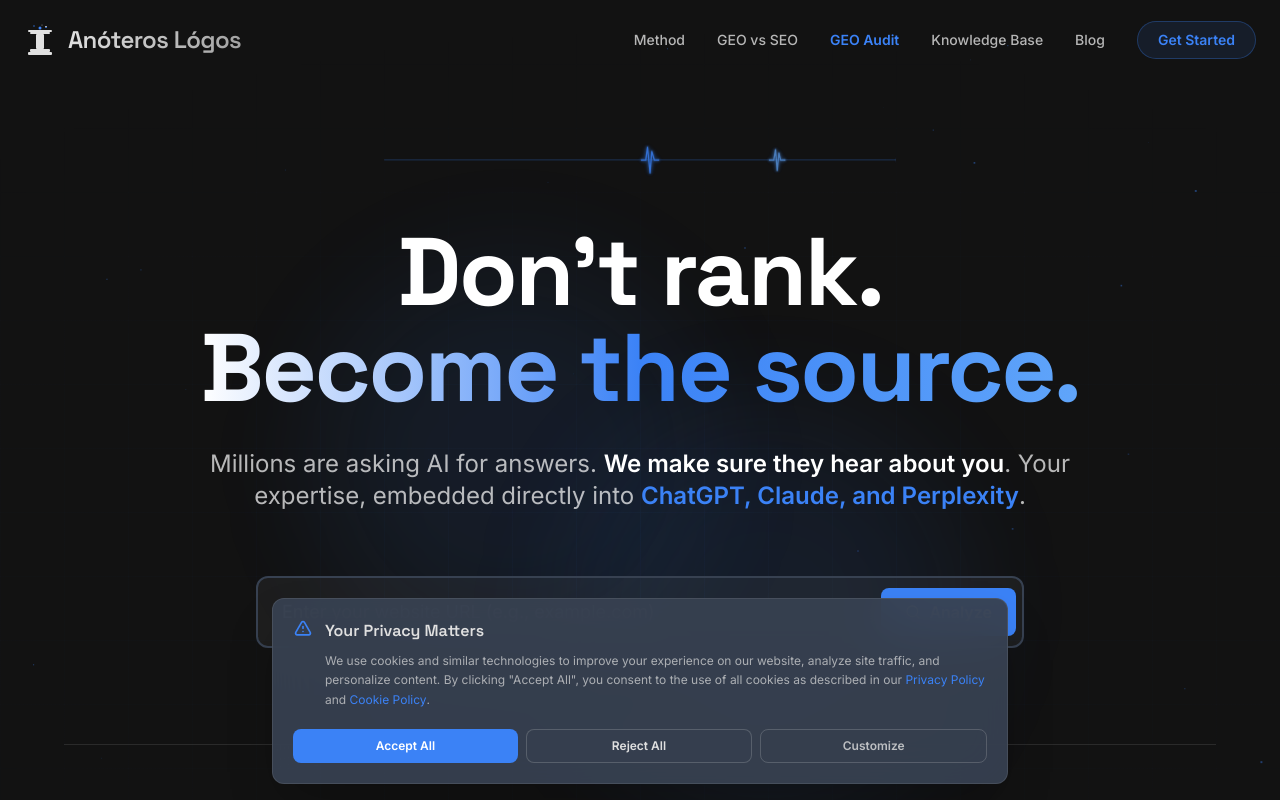
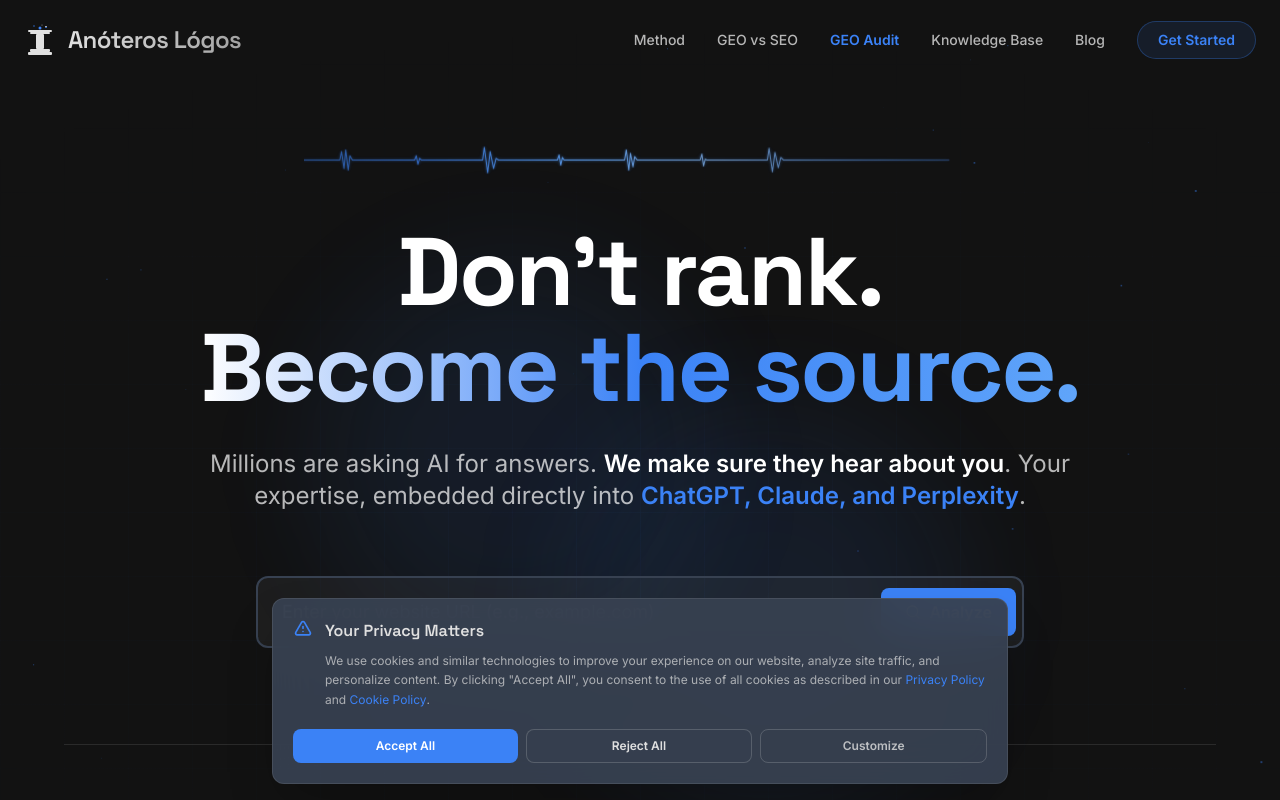
Before and after one commit to DelovoyMotiv/anteroslogos, a React (Vite) app: page / in a window 1280 px wide. Shown: the top 800 px of the page. Built offline with nearby package versions, Linux system fonts and the light colour scheme.

Commit message:
Organic PulseLine: continuous line with varied spikes, non-repeating complex animation, particle effects

```diff
--- a/components/PulseLine.tsx
+++ b/components/PulseLine.tsx
@@ -1,104 +1,69 @@
 import React from 'react';
 
 /**
- * PulseLine - Thin horizontal baseline with pulse spikes moving left to right
- * Represents "feeling the internet's pulse in real-time" - like an EKG/heart monitor
- * Pure visual element without text
+ * PulseLine - Organic animated pulse line with varied, natural-looking spikes
+ * Single continuous line that deforms with multiple pulse patterns
+ * Non-repeating appearance through complex staggered animations
  */
 const PulseLine: React.FC = () => {
   return (
-    <div className="flex justify-center items-center h-12 sm:h-16 w-full max-w-lg mx-auto overflow-hidden">
+    <div className="flex justify-center items-center h-12 sm:h-16 w-full max-w-2xl mx-auto overflow-hidden relative">
       <svg
         width="100%"
         height="100%"
-        viewBox="0 0 600 60"
+        viewBox="0 0 800 60"
         fill="none"
         xmlns="http://www.w3.org/2000/svg"
         className="pulse-line-svg"
         aria-hidden="true"
       >
-        {/* Base horizontal line (thin, continuous) */}
-        <line
-          x1="0"
-          y1="30"
-          x2="600"
-          y2="30"
-          stroke="#3B82F6"
-          strokeWidth="1"
-          opacity="0.4"
-          className="baseline"
-        />
-
-        {/* Animated pulse spikes group - moves left to right */}
-        <g className="pulse-group">
-          {/* Pulse spike 1 */}
+        {/* Continuous animated pulse line with varied spikes */}
         <path
-            d="M 0,30 L 5,30 L 7,15 L 10,45 L 12,20 L 15,30 L 20,30"
-            stroke="#3B82F6"
-            strokeWidth="1.5"
+          d="M -50,30 L 50,30 L 55,30 L 58,22 L 61,38 L 64,26 L 67,30 L 120,30 L 125,30 L 127,20 L 130,40 L 132,18 L 135,42 L 137,25 L 140,30 L 210,30 L 214,30 L 216,25 L 218,35 L 220,28 L 222,30 L 290,30 L 295,30 L 297,15 L 301,45 L 304,20 L 308,40 L 311,28 L 314,30 L 380,30 L 384,30 L 386,24 L 388,36 L 390,27 L 392,30 L 460,30 L 464,30 L 466,18 L 469,42 L 471,22 L 474,38 L 476,26 L 479,30 L 550,30 L 554,30 L 556,23 L 558,37 L 560,29 L 562,30 L 630,30 L 634,30 L 636,16 L 640,44 L 643,21 L 647,39 L 650,27 L 653,30 L 720,30 L 850,30"
+          stroke="url(#pulseGradient)"
+          strokeWidth="1.2"
           strokeLinecap="round"
           strokeLinejoin="round"
           fill="none"
-            className="pulse-spike"
+          className="main-pulse-line"
         />
 
-          {/* Pulse spike 2 (delayed) */}
+        {/* Glow layer for depth */}
         <path
-            d="M 150,30 L 155,30 L 157,18 L 159,42 L 161,22 L 163,30 L 168,30"
-            stroke="#60A5FA"
-            strokeWidth="1.5"
-            strokeLinecap="round"
-            strokeLinejoin="round"
-            fill="none"
-            className="pulse-spike"
-            opacity="0.8"
-          />
-
-          {/* Pulse spike 3 (more delayed) */}
-          <path
-            d="M 300,30 L 305,30 L 307,16 L 310,44 L 312,21 L 315,30 L 320,30"
-            stroke="#93C5FD"
-            strokeWidth="1.5"
-            strokeLinecap="round"
-            strokeLinejoin="round"
-            fill="none"
-            className="pulse-spike"
-            opacity="0.9"
-          />
-        </g>
-
-        {/* Glow effect for spikes */}
-        <g className="pulse-group-glow" opacity="0.3" filter="url(#glow)">
-          <path
-            d="M 0,30 L 5,30 L 7,15 L 10,45 L 12,20 L 15,30 L 20,30"
-            stroke="#3B82F6"
+          d="M -50,30 L 50,30 L 55,30 L 58,22 L 61,38 L 64,26 L 67,30 L 120,30 L 125,30 L 127,20 L 130,40 L 132,18 L 135,42 L 137,25 L 140,30 L 210,30 L 214,30 L 216,25 L 218,35 L 220,28 L 222,30 L 290,30 L 295,30 L 297,15 L 301,45 L 304,20 L 308,40 L 311,28 L 314,30 L 380,30 L 384,30 L 386,24 L 388,36 L 390,27 L 392,30 L 460,30 L 464,30 L 466,18 L 469,42 L 471,22 L 474,38 L 476,26 L 479,30 L 550,30 L 554,30 L 556,23 L 558,37 L 560,29 L 562,30 L 630,30 L 634,30 L 636,16 L 640,44 L 643,21 L 647,39 L 650,27 L 653,30 L 720,30 L 850,30"
+          stroke="url(#pulseGlowGradient)"
           strokeWidth="3"
           strokeLinecap="round"
           strokeLinejoin="round"
           fill="none"
+          opacity="0.25"
+          filter="url(#glow)"
+          className="glow-pulse-line"
         />
-          <path
-            d="M 150,30 L 155,30 L 157,18 L 159,42 L 161,22 L 163,30 L 168,30"
-            stroke="#60A5FA"
-            strokeWidth="3"
-            strokeLinecap="round"
-            strokeLinejoin="round"
-            fill="none"
-          />
-          <path
-            d="M 300,30 L 305,30 L 307,16 L 310,44 L 312,21 L 315,30 L 320,30"
-            stroke="#93C5FD"
-            strokeWidth="3"
-            strokeLinecap="round"
-            strokeLinejoin="round"
-            fill="none"
-          />
-        </g>
 
-        {/* Filters */}
+        {/* Subtle particles following the pulse */}
+        <circle r="2" fill="#3B82F6" opacity="0.8" className="particle particle-1" />
+        <circle r="1.5" fill="#60A5FA" opacity="0.7" className="particle particle-2" />
+        <circle r="2" fill="#93C5FD" opacity="0.6" className="particle particle-3" />
+
+        {/* Definitions */}
         <defs>
+          <linearGradient id="pulseGradient" x1="0%" y1="0%" x2="100%" y2="0%">
+            <stop offset="0%" stopColor="#3B82F6" stopOpacity="0.4" />
+            <stop offset="30%" stopColor="#3B82F6" stopOpacity="0.8" />
+            <stop offset="50%" stopColor="#60A5FA" stopOpacity="1" />
+            <stop offset="70%" stopColor="#93C5FD" stopOpacity="0.8" />
+            <stop offset="100%" stopColor="#3B82F6" stopOpacity="0.4" />
+          </linearGradient>
+
+          <linearGradient id="pulseGlowGradient" x1="0%" y1="0%" x2="100%" y2="0%">
+            <stop offset="0%" stopColor="#3B82F6" stopOpacity="0.2" />
+            <stop offset="50%" stopColor="#60A5FA" stopOpacity="0.5" />
+            <stop offset="100%" stopColor="#93C5FD" stopOpacity="0.2" />
+          </linearGradient>
+
           <filter id="glow">
-            <feGaussianBlur stdDeviation="2" result="coloredBlur" />
+            <feGaussianBlur stdDeviation="2.5" result="coloredBlur" />
             <feMerge>
               <feMergeNode in="coloredBlur" />
               <feMergeNode in="SourceGraphic" />
@@ -109,37 +74,114 @@ const PulseLine: React.FC = () => {
 
       <style>{`
         .pulse-line-svg {
-          opacity: 0.85;
+          opacity: 0.9;
         }
 
-        .baseline {
-          animation: baselinePulse 3s ease-in-out infinite;
+        .main-pulse-line {
+          animation: flowRight 6s linear infinite;
+          filter: drop-shadow(0 0 2px rgba(59, 130, 246, 0.4));
         }
 
-        .pulse-group,
-        .pulse-group-glow {
-          animation: moveRight 4s linear infinite;
+        .glow-pulse-line {
+          animation: flowRight 6s linear infinite, glowPulse 2.3s ease-in-out infinite;
         }
 
-        .pulse-spike {
-          filter: drop-shadow(0 0 3px rgba(59, 130, 246, 0.6));
+        .particle {
+          animation: particleFlow1 5.2s linear infinite;
         }
 
-        @keyframes moveRight {
+        .particle-2 {
+          animation: particleFlow2 6.7s linear infinite;
+        }
+
+        .particle-3 {
+          animation: particleFlow3 7.8s linear infinite;
+        }
+
+        @keyframes flowRight {
           0% {
-            transform: translateX(-320px);
+            transform: translateX(-100px);
           }
           100% {
-            transform: translateX(600px);
+            transform: translateX(50px);
           }
         }
 
-        @keyframes baselinePulse {
+        @keyframes glowPulse {
           0%, 100% {
-            opacity: 0.3;
+            opacity: 0.2;
           }
-          50% {
-            opacity: 0.5;
+          33% {
+            opacity: 0.35;
+          }
+          66% {
+            opacity: 0.25;
+          }
+        }
+
+        @keyframes particleFlow1 {
+          0% {
+            transform: translate(-50px, 30px);
+            opacity: 0;
+          }
+          5% {
+            opacity: 0.8;
+          }
+          20% {
+            transform: translate(120px, 30px);
+          }
+          25% {
+            opacity: 0;
+          }
+          100% {
+            transform: translate(850px, 30px);
+            opacity: 0;
+          }
+        }
+
+        @keyframes particleFlow2 {
+          0% {
+            transform: translate(-50px, 30px);
+            opacity: 0;
+          }
+          15% {
+            opacity: 0;
+          }
+          18% {
+            opacity: 0.7;
+          }
+          35% {
+            transform: translate(295px, 30px);
+          }
+          40% {
+            opacity: 0;
+          }
+          100% {
+            transform: translate(850px, 30px);
+            opacity: 0;
+          }
+        }
+
+        @keyframes particleFlow3 {
+          0% {
+            transform: translate(-50px, 30px);
+            opacity: 0;
+          }
+          25% {
+            opacity: 0;
+          }
+          28% {
+            opacity: 0.6;
+          }
+          48% {
+            transform: translate(464px, 30px);
+          }
+          52% {
+            opacity: 0;
+          }
+          100% {
+            transform: translate(850px, 30px);
+            opacity: 0;
           }
         }
       `}</style>
```
Lines whose indentation alone changed are shown as unchanged.
